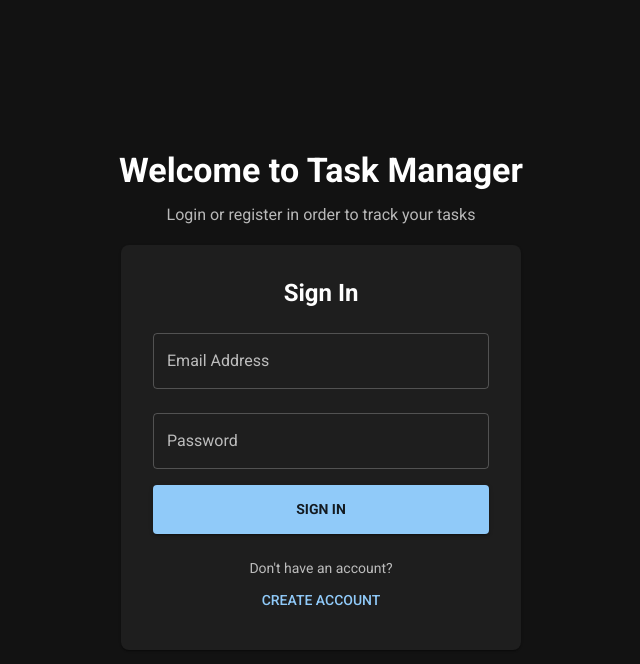
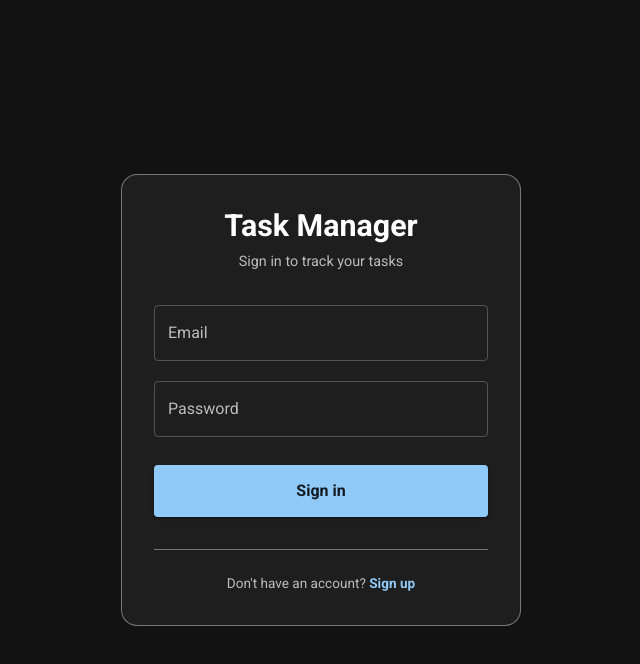
Before and after one commit to AmitBerko/task-manager, a Next.js app: page /login in a window 1280 px wide. Shown: the top 664 px of the page, without its empty margins (319-959 px from the left). Built offline with nearby package versions, Linux system fonts and the light colour scheme; what @mui/material-nextjs would draw is missing.

Commit message:
Improved authentication logic and ui

```diff
--- a/app/(auth)/layout.tsx
+++ b/app/(auth)/layout.tsx
@@ -1,49 +1,18 @@
-import { Box, Container, Typography } from '@mui/material'
+import { Container } from '@mui/material'
 
 export default function AuthLayout({ children }: { children: React.ReactNode }) {
 	return (
-		<Box
+		<Container
+			maxWidth="md"
 			sx={{
 				minHeight: '100svh',
 				display: 'flex',
 				alignItems: 'center',
+				justifyContent: 'center',
+				p: 2,
 			}}
 		>
-			<Container maxWidth="sm">
-				<Box
-					sx={{
-						display: 'flex',
-						flexDirection: 'column',
-						alignItems: 'center',
-						py: { xs: 2, sm: 3 },
-					}}
-				>
-					<Box textAlign="center" maxWidth={450}>
-						<Typography
-							variant="h4"
-							gutterBottom
-							sx={{
-								fontSize: { xs: '1.75rem', sm: '2.125rem' },
-                fontWeight: 'bold',
-                color: 'text.primary'
-							}}
-						>
-							Welcome to Task Manager
-						</Typography>
-						<Typography
-							variant="body1"
-							sx={{
-								fontSize: { xs: '0.9rem', sm: '1rem' },
-                mb: 2.25,
-                color: 'text.secondary'
-							}}
-						>
-							Login or register in order to track your tasks
-						</Typography>
-					</Box>
-					{children}
-				</Box>
-			</Container>
-		</Box>
+			{children}
+		</Container>
 	)
 }
--- a/components/auth/AuthForm.tsx
+++ b/components/auth/AuthForm.tsx
@@ -1,121 +1,195 @@
 'use client'
 
+import React from 'react'
+import { Box, Typography, Link, TextField, Button, CircularProgress } from '@mui/material'
+import { useFormik } from 'formik'
+import { loginSchema, registerSchema } from '@/lib/validations'
 import { register } from '@/lib/actions/auth'
 import { signIn } from 'next-auth/react'
-import {
-	Box,
-	Paper,
-	Typography,
-	TextField,
-	Button,
-	Stack,
-	Alert,
-	CircularProgress,
-} from '@mui/material'
-import { useState } from 'react'
-import { useFormStatus } from 'react-dom'
 import { useRouter } from 'next/navigation'
+import Wrapper from '../common/Wrapper'
 
 type Props = {
 	mode: 'login' | 'register'
 }
 
 export default function AuthForm({ mode }: Props) {
-	const [error, setError] = useState('')
-	const isRegister = mode === 'register'
-  const router = useRouter()
+	const router = useRouter()
+	const isLogin = mode === 'login'
 
-	const handleSubmit = async (formData: FormData) => {
-		if (isRegister) {
-			const response = await register(formData)
-			console.log('register response', response)
-		} else {
-			const response = await signIn('credentials', {
-				redirect: false,
-				email: formData.get('email') as string,
-				password: formData.get('password') as string,
-			})
-      if (!response?.ok) {
-        setError(response?.error ?? 'Login failed')
-      } else {
-        router.push('/tasks')
-      }
+	const formik = useFormik({
+		initialValues: {
+			email: '',
+			password: '',
+			confirmPassword: '',
+		},
+		onSubmit: async (values, { setErrors }) => {
+			console.log('testtttt', values)
+			if (isLogin) {
+				const { email, password } = values
+				const response = await signIn('credentials', {
+					redirect: false,
+					email,
+					password,
+				})
+				if (response?.error) {
+					setErrors({ password: response.error })
+					return
+				}
+				router.push('/tasks')
+			} else {
+				const response = await register(values)
+				if (!response.success) {
+					setErrors({ email: response.error })
+					return
+				}
+				const { email, confirmPassword, password } = values
 
-			console.log('signin response', response)
-		}
-	}
+				// Login right after registering
+				const loginResponse = await signIn('credentials', {
+					redirect: false,
+					email,
+					password,
+					confirmPassword,
+				})
+				if (loginResponse?.error) {
+					setErrors({ password: loginResponse.error })
+					return
+				}
+				router.push('/tasks')
+			}
+		},
+		validationSchema: isLogin ? loginSchema : registerSchema,
+	})
 
 	return (
-		<Paper
-			component="form"
-			action={handleSubmit}
-			sx={{
-				borderRadius: 2,
-				backgroundImage: 'none',
-				p: 4,
-				maxWidth: 400,
-				width: '100%',
-				mx: 'auto',
+		<Wrapper
+			styles={{
+				flexDirection: 'column',
+				maxWidth: '400px',
+				p: { xs: 3, sm: 4 },
 			}}
 		>
-			<Typography variant="h5" fontWeight="bold" textAlign="center" mb={3}>
-				{isRegister ? 'Create Account' : 'Sign In'}
-			</Typography>
+			{/* Header */}
+			<Box sx={{ textAlign: 'center', mb: 4 }}>
+				<Typography
+					variant="h4"
+					sx={{
+						fontWeight: 'bold',
+						mb: 1,
+						fontSize: { xs: '1.65rem', sm: '1.9rem' },
+					}}
+				>
+					Task Manager
+				</Typography>
+				<Typography
+					variant="body2"
+					sx={{
+						color: 'text.secondary',
+						fontSize: '0.9rem',
+					}}
+				>
+					{isLogin ? 'Sign in' : 'Register'} to track your tasks
+				</Typography>
+			</Box>
 
-			{error && (
-				<Alert severity="error" sx={{ mb: 3 }}>
-					{error}
-				</Alert>
-			)}
-
-			<Stack spacing={3}>
+			{/* Form */}
+			<Box
+				component="form"
+				onSubmit={formik.handleSubmit}
+				sx={{
+					display: 'flex',
+					flexDirection: 'column',
+					gap: 2.5,
+				}}
+			>
 				<TextField
-					label="Email Address"
-					// type="email"
+					value={formik.values.email}
+					onChange={formik.handleChange}
+					onBlur={formik.handleBlur}
+					error={formik.touched.email && Boolean(formik.errors.email)}
+					helperText={formik.touched.email && formik.errors.email}
+					variant="outlined"
 					name="email"
+					label="Email"
+					type="email"
 					fullWidth
-					variant="outlined"
 				/>
 
-				<TextField label="Password" type="password" name="password" fullWidth variant="outlined" />
+				<TextField
+					value={formik.values.password}
+					onChange={formik.handleChange}
+					onBlur={formik.handleBlur}
+					error={formik.touched.password && Boolean(formik.errors.password)}
+					helperText={formik.touched.password && formik.errors.password}
+					variant="outlined"
+					name="password"
+					label="Password"
+					type="password"
+					fullWidth
+				/>
 
-				{isRegister && (
+				{!isLogin && (
 					<TextField
-						label="Confirm Password"
+						value={formik.values.confirmPassword}
+						onChange={formik.handleChange}
+						onBlur={formik.handleBlur}
+						error={formik.touched.confirmPassword && Boolean(formik.errors.confirmPassword)}
+						helperText={formik.touched.confirmPassword && formik.errors.confirmPassword}
+						variant="outlined"
+						name="confirmPassword"
+						label="Confirm password"
 						type="password"
-						name="confirm-password"
 						fullWidth
-						variant="outlined"
 					/>
 				)}
-			</Stack>
 
-			<SubmitButton isRegister={isRegister} />
-
-			<Box textAlign="center" mt={3}>
-				<Typography variant="body2" color="text.secondary">
-					{isRegister ? 'Already have an account?' : "Don't have an account?"}
-				</Typography>
-				<Button href={isRegister ? '/login' : '/register'} variant="text" sx={{ mt: 0.5 }}>
-					{isRegister ? 'Sign In' : 'Create Account'}
+				<Button
+					loading={formik.isSubmitting}
+					loadingIndicator={<CircularProgress size={25} thickness={4.5} color="inherit" />}
+					type="submit"
+					variant="contained"
+					disabled={!formik.isValid || formik.isSubmitting}
+					fullWidth
+					color="primary"
+					sx={{
+						py: 1.5,
+						fontSize: '1rem',
+						fontWeight: 'bold',
+						textTransform: 'none',
+						mt: 1,
+					}}
+				>
+					{isLogin ? 'Sign in' : 'Create account'}
 				</Button>
 			</Box>
-		</Paper>
+
+			<Box
+				sx={{ textAlign: 'center', mt: 4, pt: 3, borderTop: '1px solid', borderColor: 'divider' }}
+			>
+				<Typography
+					variant="body2"
+					sx={{
+						color: 'text.secondary',
+						fontSize: '0.85rem',
+					}}
+				>
+					{isLogin ? "Don't have an account? " : 'Already have an account? '}
+					<Link
+						href={isLogin ? '/register' : '/login'}
+						sx={{
+							color: 'primary.main',
+							textDecoration: 'none',
+							fontWeight: 'bold',
+							'&:hover': {
+								textDecoration: 'underline',
+							},
+						}}
+					>
+						{isLogin ? 'Sign up' : 'Sign in'}
+					</Link>
+				</Typography>
+			</Box>
+		</Wrapper>
 	)
 }
-
-function SubmitButton({ isRegister }: { isRegister: boolean }) {
-	const { pending } = useFormStatus()
-
-	return (
-		<Button type="submit" variant="contained" fullWidth sx={{ py: 1.5, mt: 2, fontWeight: 'bold' }}>
-			{pending ? (
-				<CircularProgress size={24} thickness={5} color="inherit" />
-			) : isRegister ? (
-				'Create Account'
-			) : (
-				'Sign In'
-			)}
-		</Button>
-	)
-}
--- a/lib/actions/auth.ts
+++ b/lib/actions/auth.ts
@@ -4,22 +4,18 @@ import { prisma } from '../prisma'
 import { User } from '@prisma/client'
 import { ActionResponse } from '../../types/types'
 import bcrypt from 'bcrypt'
-import { signIn } from 'next-auth/react'
+import { RegisterParams, registerSchema } from '../validations'
+import { ValidationError } from 'yup'
 
 const saltRounds = 10
 
-export const register = async (formData: FormData): ActionResponse<User> => {
-  // Use formik and yup for validations later
-	const email = formData.get('email') as string
-	const password = formData.get('password') as string
-	const confirmPassword = formData.get('confirm-password')
-
-	console.log({ email, password, confirmPassword })
-	if (!email || !password || !confirmPassword) {
-		return { success: false, error: 'All fields are required' }
-	} else if (password !== confirmPassword) {
-		return { success: false, error: 'Passwords do not match' }
-	}
+export const register = async ({
+	email,
+	password,
+	confirmPassword,
+}: RegisterParams): ActionResponse<User> => {
+	try {
+		await registerSchema.validate({ email, password, confirmPassword })
 
 		const existingUser = await prisma.user.findUnique({ where: { email } })
 		if (existingUser) {
@@ -28,8 +24,12 @@ export const register = async (formData: FormData): ActionResponse<User> => {
 
 		const hashedPassword = await bcrypt.hash(password, saltRounds)
 		const user = await prisma.user.create({ data: { email, password: hashedPassword } })
-	console.log(user)
-  const response = await signIn('credentials')
-  console.log('weird response is ', response)
 		return { success: true, data: user }
+	} catch (error) {
+		if (error instanceof ValidationError) {
+			return { success: false, error: error.message }
+		} else {
+			return { success: false, error: `Something went wrong: ${error}` }
 		}
+	}
+}
--- a/lib/authOptions.ts
+++ b/lib/authOptions.ts
@@ -21,12 +21,12 @@ export const authOptions: AuthOptions = {
 				})
 
 				if (!user) {
-					throw new Error('No user found with this email')
+					throw new Error('Invalid email or password')
 				}
 
 				const isValid = await bcrypt.compare(credentials.password, user.password)
 				if (!isValid) {
-					throw new Error('Invalid password')
+					throw new Error('Invalid email or password')
 				}
 
 				return { id: user.id, email: user.email }
--- /dev/null
+++ b/lib/validations.ts
@@ -0,0 +1,14 @@
+import * as Yup from 'yup'
+
+export const loginSchema = Yup.object({
+	email: Yup.string().email('Invalid email').required('Email is required'),
+	password: Yup.string().required('Password is required'),
+})
+
+export const registerSchema = loginSchema.concat(
+	Yup.object({
+		confirmPassword: Yup.string().oneOf([Yup.ref('password')], 'Passwords must match'),
+	})
+)
+
+export type RegisterParams = Yup.InferType<typeof registerSchema>
```
Lines whose indentation alone changed are shown as unchanged.
